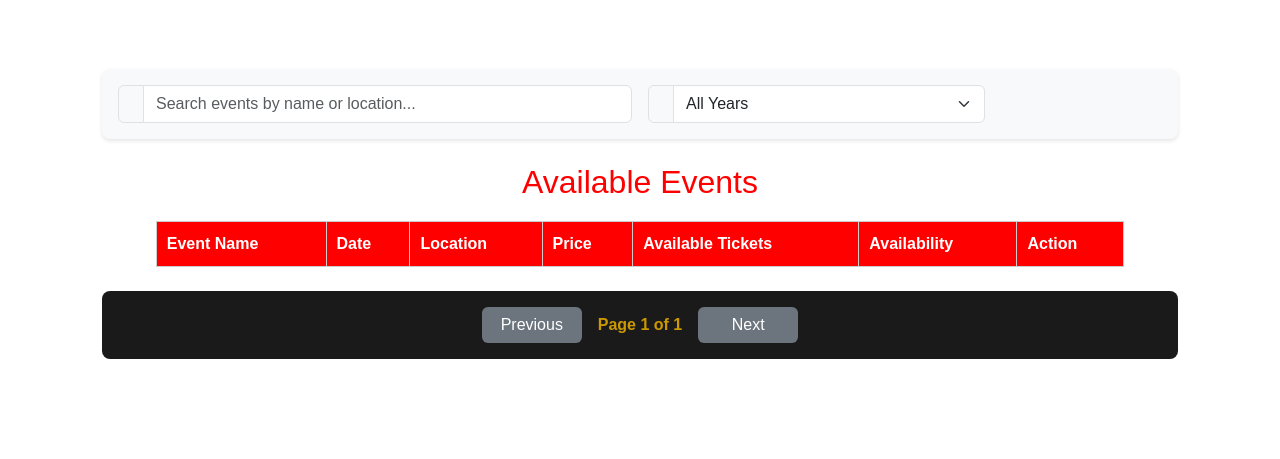
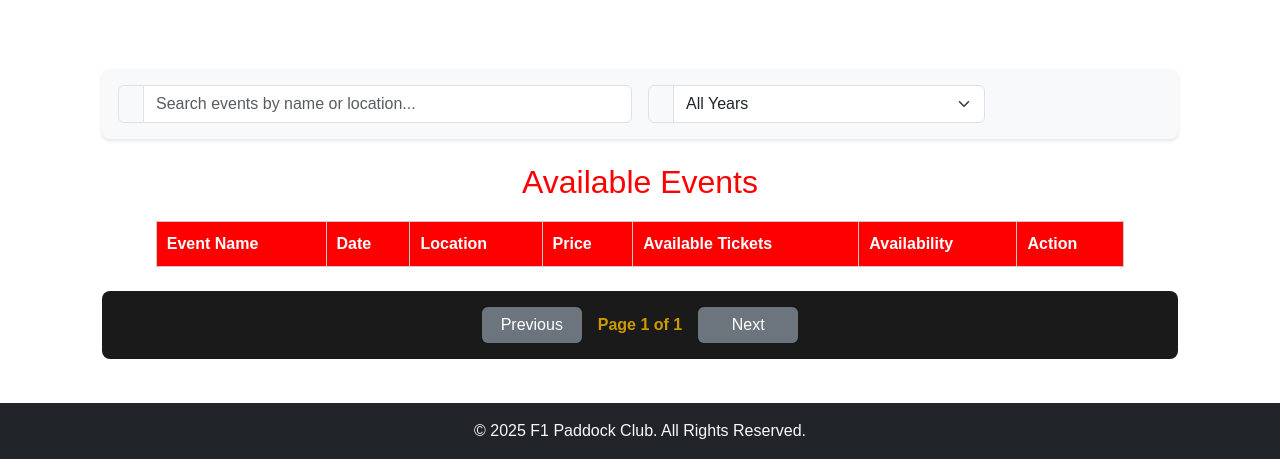
Before and after one commit to delsiusuisled/Blockchain_F1_Ticketing_System, a plain HTML site: page client.html in a window 1280 px wide. Shown: the part 657-1116 px from the top of the page. Before the commit the page ends 1036 px from the top, so only its background shows below. Drawn offline with nearby package versions, Linux system fonts and the light colour scheme; a script that the page names is missing; some icons are missing.

Commit message:
Added footer for client.html

```diff
--- a/client.html
+++ b/client.html
@@ -280,9 +280,10 @@
 </main>
 
   <!-- Dashboard Footer -->
-  <footer id="dashboardFooter" class="dashboard-footer" style="display: none;">
-    <p>&copy; 2025 F1 Paddock Club. All rights reserved.</p>
-  </footer>
+    <footer class="bg-dark text-light text-center py-3 mt-4">
+        <p class="mb-0">&copy; 2025 F1 Paddock Club. All Rights Reserved.</p>
+    </footer>
+
 </body>
 
 </html>
```
